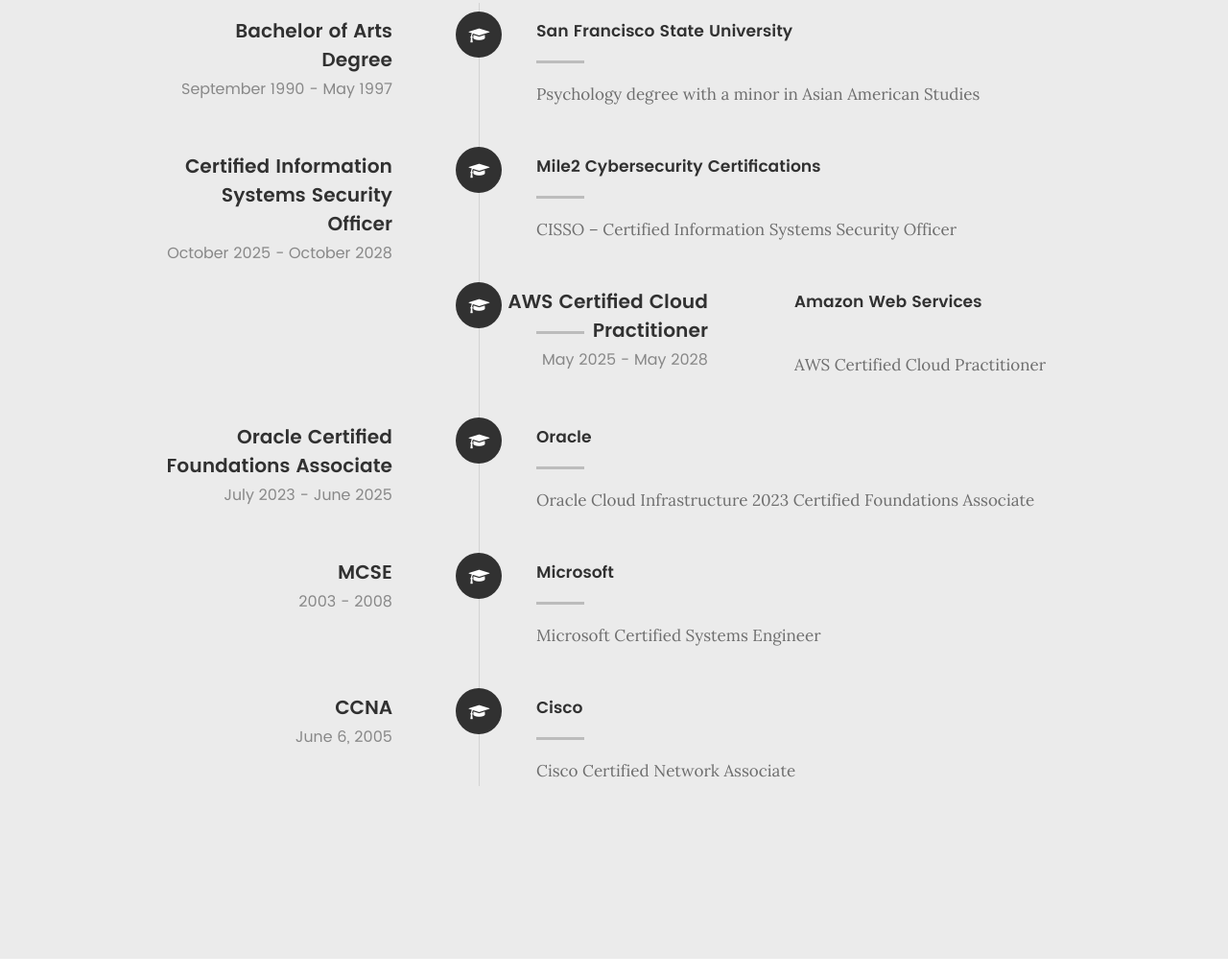
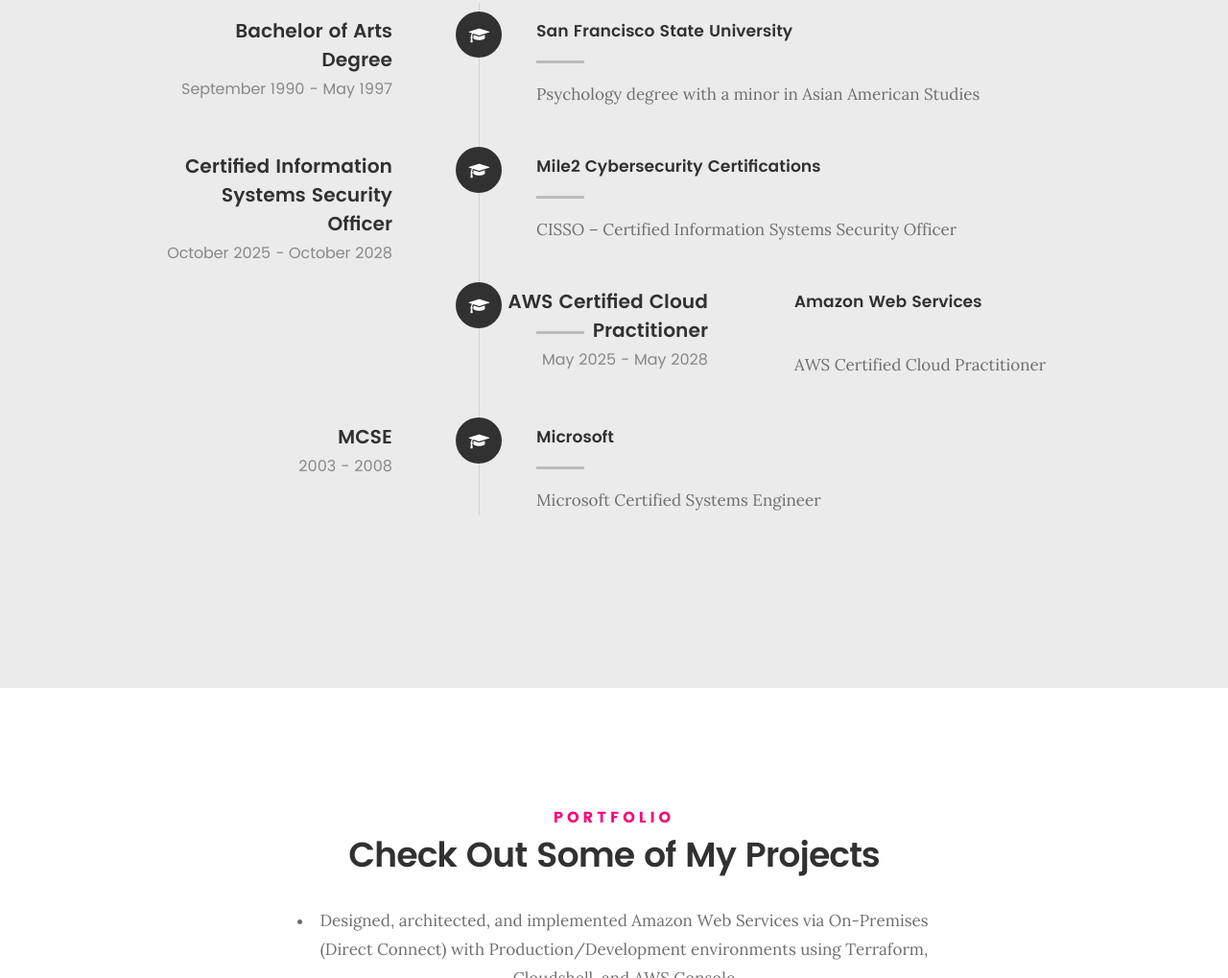
Before and after one commit to chrisyt3718/WebSite.github.io, a plain HTML site: page website/templates/index.html in a window 1280 px wide. Shown: the part 8408-9427 px from the top of the page at 96% size. Drawn offline with Linux system fonts and the light colour scheme; files that its build step writes are made by us from their sources; files whose address does not match are found by name; a web font is replaced by a local one.

Commit message:
Update index.html

```diff
--- a/website/templates/index.html
+++ b/website/templates/index.html
@@ -414,6 +414,7 @@
             </div>
             <!-- /timeline-block -->
 
+
             <div class="timeline-block">
                 <div class="timeline-ico">
                     <i class="fa fa-graduation-cap"></i>
@@ -431,22 +432,6 @@
             </div>
             <!-- /timeline-block -->
 
-            <div class="timeline-block">
-                <div class="timeline-ico">
-                    <i class="fa fa-graduation-cap"></i>
-                </div>
-
-                <div class="timeline-header">
-                    <h3>Oracle Certified Foundations Associate</h3>
-                    <p>July 2023 - June 2025</p>
-                </div>
-
-                <div class="timeline-content">
-                    <h4>Oracle</h4>
-                    <p>Oracle Cloud Infrastructure 2023 Certified Foundations Associate</p>
-                </div>
-            </div>
-            <!-- /timeline-block -->
 
             <div class="timeline-block">
                 <div class="timeline-ico">
@@ -461,23 +446,6 @@
                 <div class="timeline-content">
                     <h4>Microsoft</h4>
                     <p>Microsoft Certified Systems Engineer</p>
-                </div>
-            </div>
-            <!-- /timeline-block -->
-
-            <div class="timeline-block">
-                <div class="timeline-ico">
-                    <i class="fa fa-graduation-cap"></i>
-                </div>
-
-                <div class="timeline-header">
-                    <h3>CCNA</h3>
-                    <p>June 6, 2005</p>
-                </div>
-
-                <div class="timeline-content">
-                    <h4>Cisco</h4>
-                    <p>Cisco Certified Network Associate</p>
                 </div>
             </div>
             <!-- /timeline-block -->
```
